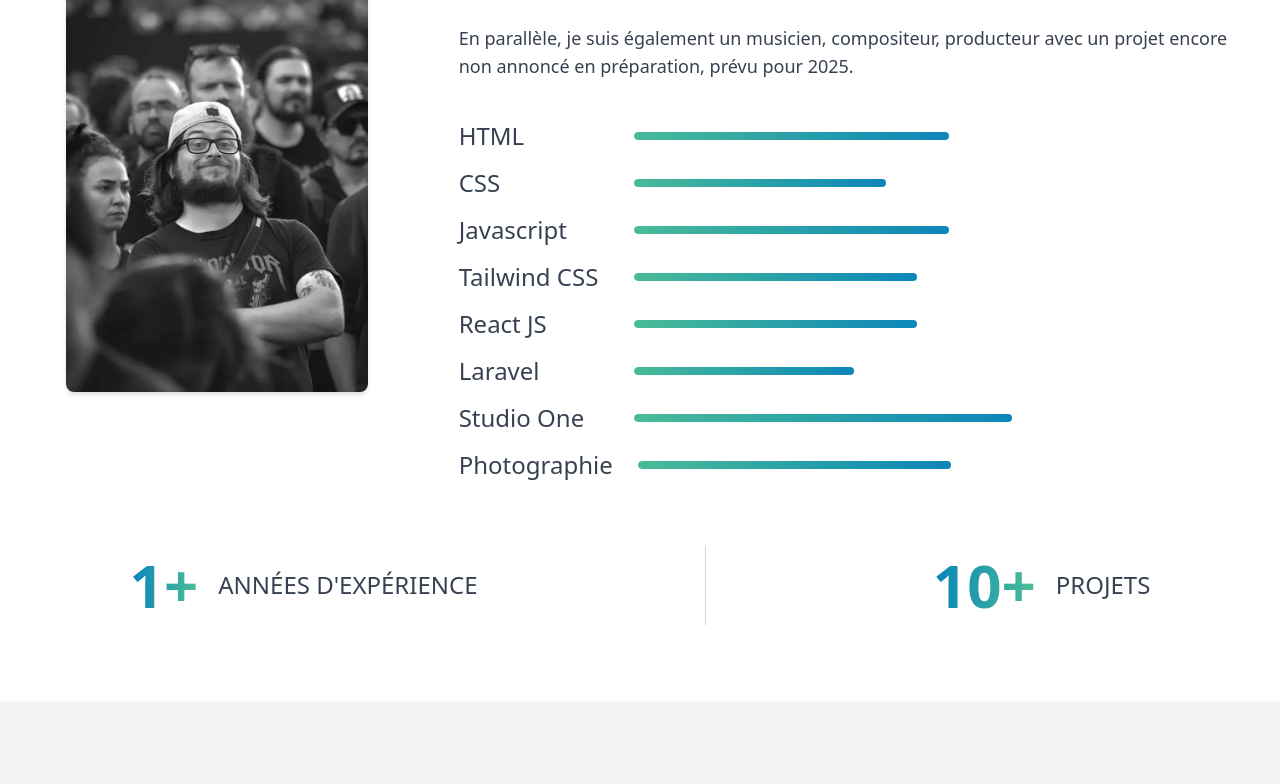
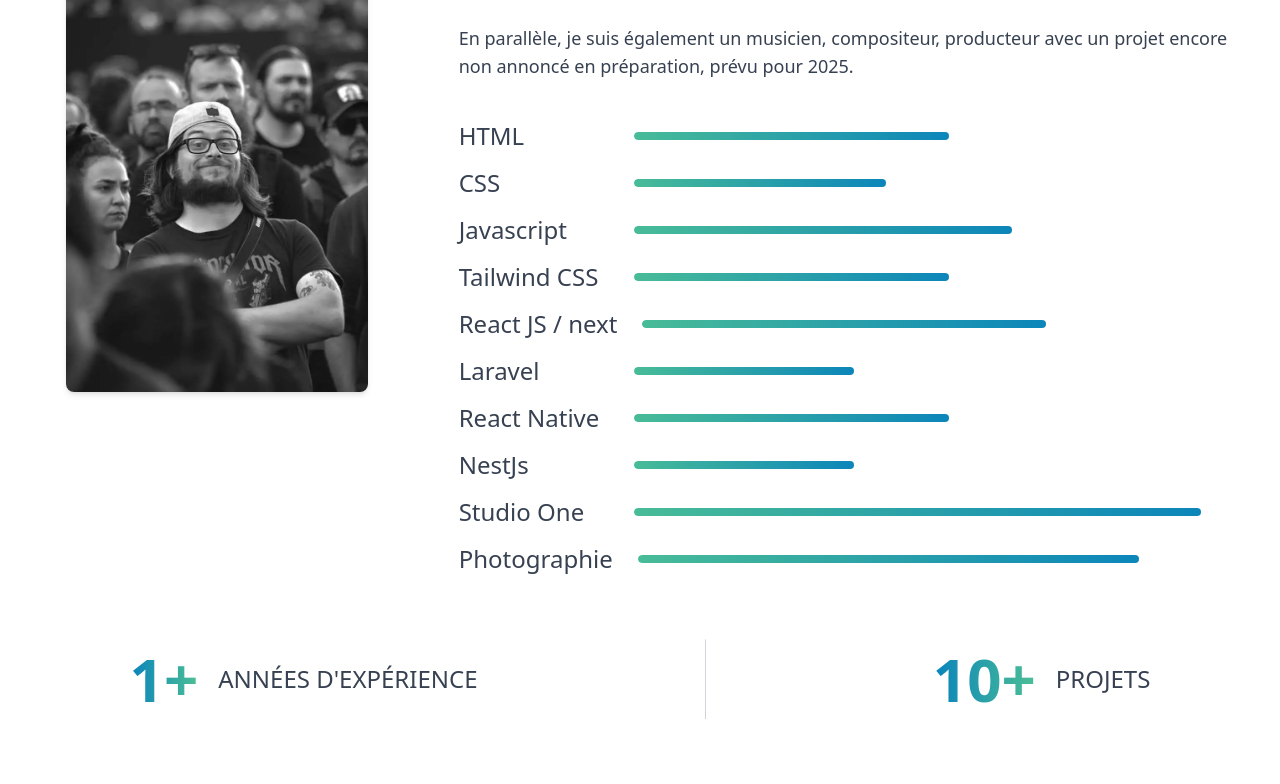
Before and after one commit to AramirRp/Portfolio, a React (Vite) app: page / in a window 1280 px wide. Shown: the part 1000-1784 px from the top of the page. Built offline with nearby package versions, Linux system fonts and the light colour scheme.

Commit message:
adding competences & photography book link

```diff
--- a/src/components/about/About.jsx
+++ b/src/components/about/About.jsx
@@ -1,6 +1,6 @@
-import React, { useContext } from 'react';
+import React, { useContext } from "react";
 import { ThemeContext } from "../Themes/ThemeContext";
-import { useTranslation } from 'react-i18next';
+import { useTranslation } from "react-i18next";
 import profile_img from "../../assets/photo_proflie.webp";
 
 export const About = () => {
@@ -8,30 +8,30 @@ export const About = () => {
   const { t } = useTranslation();
 
   const getThemeStyles = () => {
-    switch(theme) {
-      case 'dark':
+    switch (theme) {
+      case "dark":
         return {
-          bg: 'bg-gray-800',
-          text: 'text-gray-200',
-          title: 'from-blue-400 to-teal-400',
-          skillBar: 'linear-gradient(264deg, #3B82F6 -5.09%, #14B8A6 106.28%)',
-          divider: 'bg-gray-600'
+          bg: "bg-gray-800",
+          text: "text-gray-200",
+          title: "from-blue-400 to-teal-400",
+          skillBar: "linear-gradient(264deg, #3B82F6 -5.09%, #14B8A6 106.28%)",
+          divider: "bg-gray-600",
         };
-      case 'custom':
+      case "custom":
         return {
-          bg: 'bg-orange-50',
-          text: 'text-orange-800',
-          title: 'from-orange-400 to-red-400',
-          skillBar: 'linear-gradient(264deg, #FB923C -5.09%, #EF4444 106.28%)',
-          divider: 'bg-orange-300'
+          bg: "bg-orange-50",
+          text: "text-orange-800",
+          title: "from-orange-400 to-red-400",
+          skillBar: "linear-gradient(264deg, #FB923C -5.09%, #EF4444 106.28%)",
+          divider: "bg-orange-300",
         };
       default: // light
         return {
-          bg: 'bg-white',
-          text: 'text-gray-700',
-          title: 'from-[#0983bc] to-[#4cbf95]',
-          skillBar: 'linear-gradient(264deg, #0983bc -5.09%, #4cbf95 106.28%)',
-          divider: 'bg-gray-300'
+          bg: "bg-white",
+          text: "text-gray-700",
+          title: "from-[#0983bc] to-[#4cbf95]",
+          skillBar: "linear-gradient(264deg, #0983bc -5.09%, #4cbf95 106.28%)",
+          divider: "bg-gray-300",
         };
     }
   };
@@ -39,32 +39,55 @@ export const About = () => {
   const styles = getThemeStyles();
 
   return (
-    <div id="about" className={`${styles.bg} ${styles.text} transition-colors duration-300 w-full`}>
+    <div
+      id="about"
+      className={`${styles.bg} ${styles.text} transition-colors duration-300 w-full`}
+    >
       <div className="container mx-auto px-4 py-16">
         <div className="about-title text-center mb-10">
-        <h2 className={`text-2xl sm:text-3xl font-semibold relative inline-block px-[30px] bg-gradient-to-r ${styles.title} bg-clip-text text-transparent`}>
-          {t('about.title')}
+          <h2
+            className={`text-2xl sm:text-3xl font-semibold relative inline-block px-[30px] bg-gradient-to-r ${styles.title} bg-clip-text text-transparent`}
+          >
+            {t("about.title")}
           </h2>
         </div>
         <div className="about-sections flex flex-col lg:flex-row items-start gap-10">
           <div className="about-left w-full lg:w-1/3">
-          <img className='profile-img w-[75%] max-w-xs mx-auto rounded-lg shadow-md transition-transform duration-300 hover:scale-105' src={profile_img} alt={t('about.profileAlt')} /> {/* Translate alt text */}
+            <img
+              className="profile-img w-[75%] max-w-xs mx-auto rounded-lg shadow-md transition-transform duration-300 hover:scale-105"
+              src={profile_img}
+              alt={t("about.profileAlt")}
+            />{" "}
           </div>
           <div className="about-right w-full lg:w-2/3 mt-3 lg:mt-0">
             <div className="about-text flex flex-col gap-7 text-lg font-medium">
-            <p>{t('about.paragraph1')}</p>
-            <p>{t('about.paragraph2')}</p>
+              <p>{t("about.paragraph1")}</p>
+              <p>{t("about.paragraph2")}</p>
             </div>
             <div className="about-skills flex flex-col gap-[15px] mt-10">
-            {['HTML', 'CSS', 'Javascript', 'Tailwind CSS', 'React JS', 'Laravel', 'Studio One', t('about.photography')].map((skill, index) => (
-              <div key={index} className="about-skill flex gap-[25px] items-center transition-transform duration-300 hover:scale-105">
+              {[
+                "HTML",
+                "CSS",
+                "Javascript",
+                "Tailwind CSS",
+                "React JS / next",
+                "Laravel",
+                "React Native",
+                "NestJs",
+                "Studio One",
+                t("about.photography"),
+              ].map((skill, index) => (
+                <div
+                  key={index}
+                  className="about-skill flex gap-[25px] items-center transition-transform duration-300 hover:scale-105"
+                >
                   <p className="min-w-[150px] text-2xl font-medium">{skill}</p>
                   <div className="flex-grow h-2 rounded-full overflow-hidden">
                     <div
                       className="h-full rounded-full transition-all duration-300 ease-in-out"
                       style={{
-                      width: `${[50, 40, 50, 45, 45, 35, 60, 50][index]}%`,
-                      background: styles.skillBar
+                        width: `${[50, 40, 60, 50, 65, 35, 50, 35, 90, 80][index]}%`,
+                        background: styles.skillBar,
                       }}
                     ></div>
                   </div>
@@ -75,18 +98,32 @@ export const About = () => {
         </div>
         <div className="about-achievements w-full flex flex-col sm:flex-row justify-around mt-16 mb-3">
           <div className="about-achievement flex justify-center items-center gap-5 transition-transform duration-500 hover:scale-110">
-          <h2 className={`text-5xl sm:text-6xl font-bold bg-gradient-to-r ${styles.title} bg-clip-text text-transparent`}>1+</h2>
-          <p className="text-xl sm:text-2xl font-medium uppercase">{t('about.yearsExperience')}</p> {/* Translate this */}
+            <h2
+              className={`text-5xl sm:text-6xl font-bold bg-gradient-to-r ${styles.title} bg-clip-text text-transparent`}
+            >
+              1+
+            </h2>
+            <p className="text-xl sm:text-2xl font-medium uppercase">
+              {t("about.yearsExperience")}
+            </p>
           </div>
-        <hr className={`w-full sm:w-px sm:h-20 ${styles.divider} my-5 sm:my-0`} />
+          <hr
+            className={`w-full sm:w-px sm:h-20 ${styles.divider} my-5 sm:my-0`}
+          />
           <div className="about-achievement flex justify-center items-center gap-5 transition-transform duration-500 hover:scale-110">
-          <h2 className={`text-5xl sm:text-6xl font-bold bg-gradient-to-r ${styles.title} bg-clip-text text-transparent`}>10+</h2>
-          <p className="text-xl sm:text-2xl font-medium uppercase">{t('about.projects')}</p> {/* Translate this */}
+            <h2
+              className={`text-5xl sm:text-6xl font-bold bg-gradient-to-r ${styles.title} bg-clip-text text-transparent`}
+            >
+              10+
+            </h2>
+            <p className="text-xl sm:text-2xl font-medium uppercase">
+              {t("about.projects")}
+            </p>
           </div>
         </div>
       </div>
     </div>
-)
-}
+  );
+};
 
 export default About;
--- a/src/components/hobbies/hobbies.jsx
+++ b/src/components/hobbies/hobbies.jsx
@@ -5,6 +5,7 @@ import "react-responsive-carousel/lib/styles/carousel.min.css";
 import { slides } from "../../assets/carouselData.js";
 import { ThemeContext } from "../Themes/ThemeContext";
 import "./hobbies.css"; // Ensure you have this for custom styles
+import arrow_icon from "../../assets/arrow_icon.svg";
 
 export const Hobbies = () => {
   const { theme } = useContext(ThemeContext);
@@ -18,6 +19,8 @@ export const Hobbies = () => {
           bg: 'bg-gray-900',
           title: 'text-white',
           carouselBg: 'bg-gray-800',
+          buttonBg: 'bg-blue-600 hover:bg-blue-700',
+          buttonText: 'text-white',
           textOverlay: 'bg-black bg-opacity-50',
         };
       case 'custom':
@@ -25,6 +28,8 @@ export const Hobbies = () => {
           bg: 'bg-orange-100',
           title: 'text-orange-900',
           carouselBg: 'bg-orange-200',
+          buttonBg: 'bg-orange-500 hover:bg-orange-600',
+          buttonText: 'text-white',
           textOverlay: 'bg-orange-900 bg-opacity-50',
         };
       default: // light
@@ -32,6 +37,8 @@ export const Hobbies = () => {
           bg: 'bg-gray-100',
           title: 'text-gray-800',
           carouselBg: 'bg-white',
+          buttonBg: 'bg-gray-800 hover:bg-gray-700',
+          buttonText: 'text-white',
           textOverlay: 'bg-black bg-opacity-30',
         };
     }
@@ -75,6 +82,17 @@ export const Hobbies = () => {
           ))}
         </Carousel>
       </div>
+      <div className="text-center mt-12 sm:mt-16">
+        <a
+          href="https://www.playbook.com/s/antoinerp-photography/main-presentation"
+          target="_blank"
+          rel="noopener noreferrer"
+          className={`inline-flex items-center px-6 py-3 ${styles.buttonBg} ${styles.buttonText} font-semibold rounded-full transition-all duration-300 text-sm sm:text-base hover:gap-7`}
+        >
+          {t('hobbies.photography')}
+          <img src={arrow_icon} alt={t('myWork.arrowAlt')} className="ml-2 w-4 h-4 sm:w-5 sm:h-5 transition-all duration-300" />
+        </a>
+      </div>
     </div>
   </div>
 );
```
Lines whose indentation alone changed are shown as unchanged.
